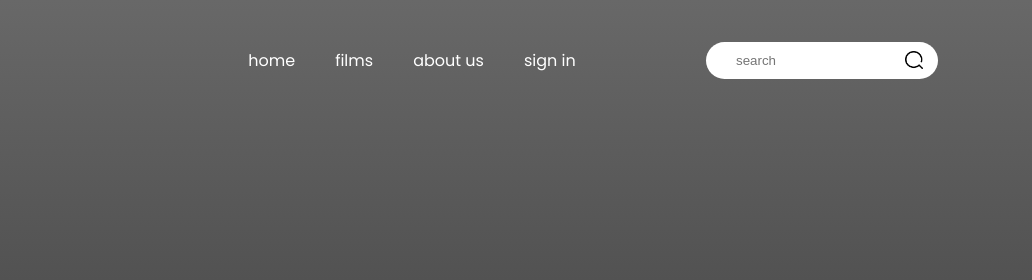
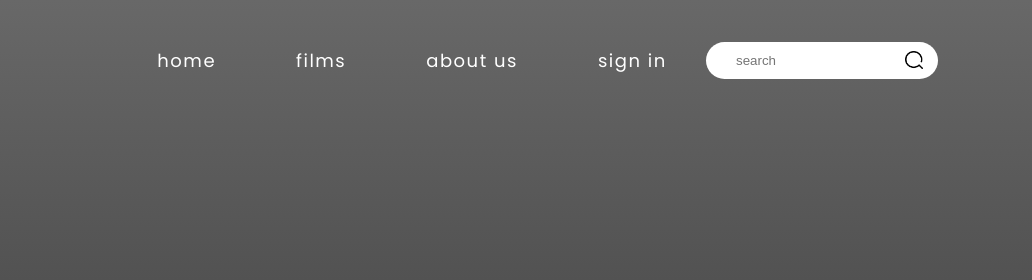
Before and after one commit to Nejmeddine-Mek/movieRecommendationWebApp, a website: page public/index.html in a window 1280 px wide. Shown: the top 280 px of the page, 248-1280 px from the left. Drawn offline with Linux system fonts and the light colour scheme.

Commit message:
navFixed

```diff
--- a/public/styles.css
+++ b/public/styles.css
@@ -9,7 +9,6 @@ body{
 }
 
 nav{
-
     display: flex;
     align-items: center;
     justify-content: center;
@@ -47,14 +46,37 @@ nav ul{
     list-style-type: none;
     display: flex;
 }
+
 nav ul li a ,.option a:visited, .option a:active {
     text-decoration:  none;
+    letter-spacing: 1.5px;
+    font-size: 18px;
     color: white;
+    padding: 0 10px;
+    transition: all ease-in-out .5s;
 }
 nav ul li{
-    margin: 15px 20px;
+    margin: 15px 30px;
+    position: relative;
 }
 
+nav ul li a::after {
+    content: ''; /* Necessary to create the pseudo-element */
+    position: absolute;
+    width: 0; /* Start with no visible circle */
+    height: 0; /* Start with no visible circle */
+    background-color: white; /* Adjust the color as needed */
+    border-radius: 50%; /* Makes the element a circle */
+    bottom: -12px; /* Position below the menu item */
+    left: 50%; /* Centers the circle */
+    transform: translateX(-50%); /* Centers the circle correctly */
+    transition: all 0.3s ease-in-out; /* Smooth transition effect */
+}
+
+nav ul li a:hover::after, nav ul li a:focus::after, nav ul li a:active::after {
+    width: 8px; /* Circle becomes visible */
+    height: 8px; /* Circle becomes visible */
+}
 
 .container{
     display: inline-flex;
--- a/server.js
+++ b/server.js
@@ -1,6 +1,8 @@
-const express = require('express')
-const app = express()
+const express = require('express');
+const app = express();
 const PORT = 3000;
+const apiKey = `18ca1b4a`;
+const API = `htpp://www.omdbapi.com/?i=tt3896198&apikey=${apiKey}`;
 
 app.use(express.static('./public'))
 app.use(express.json())
```
